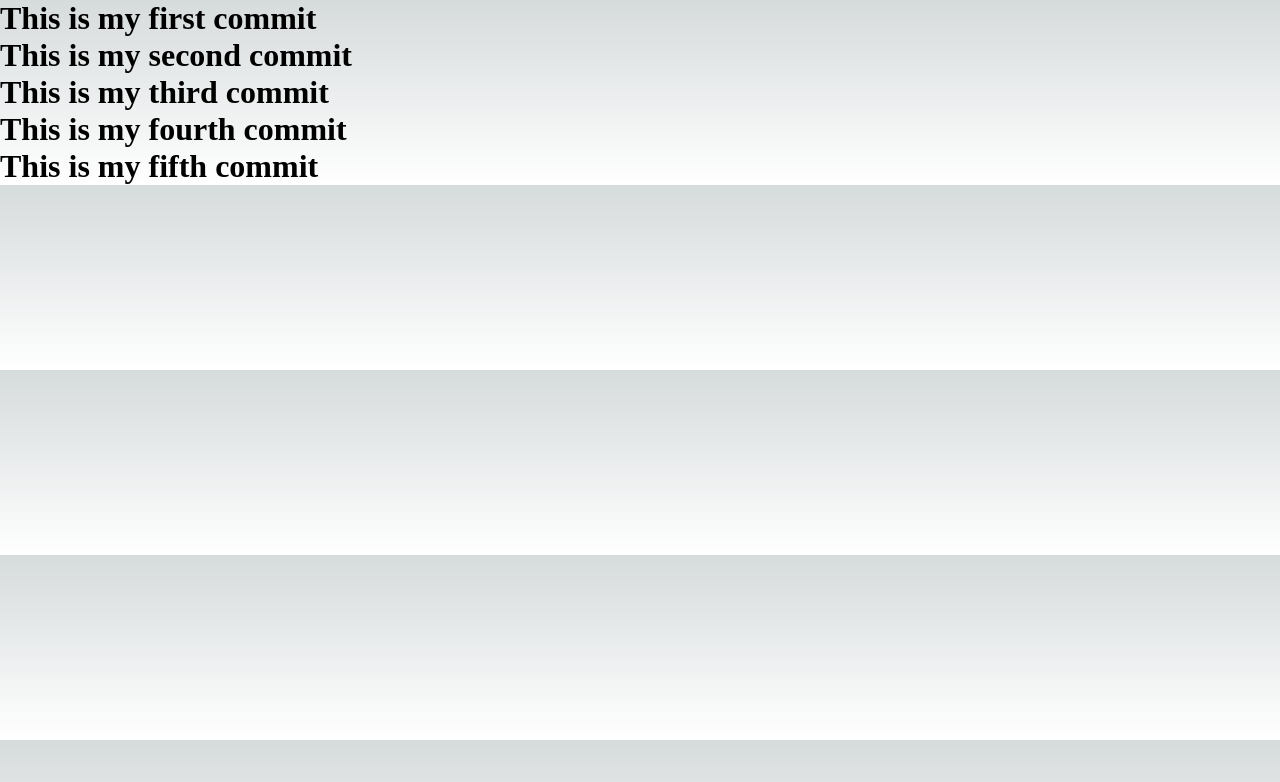
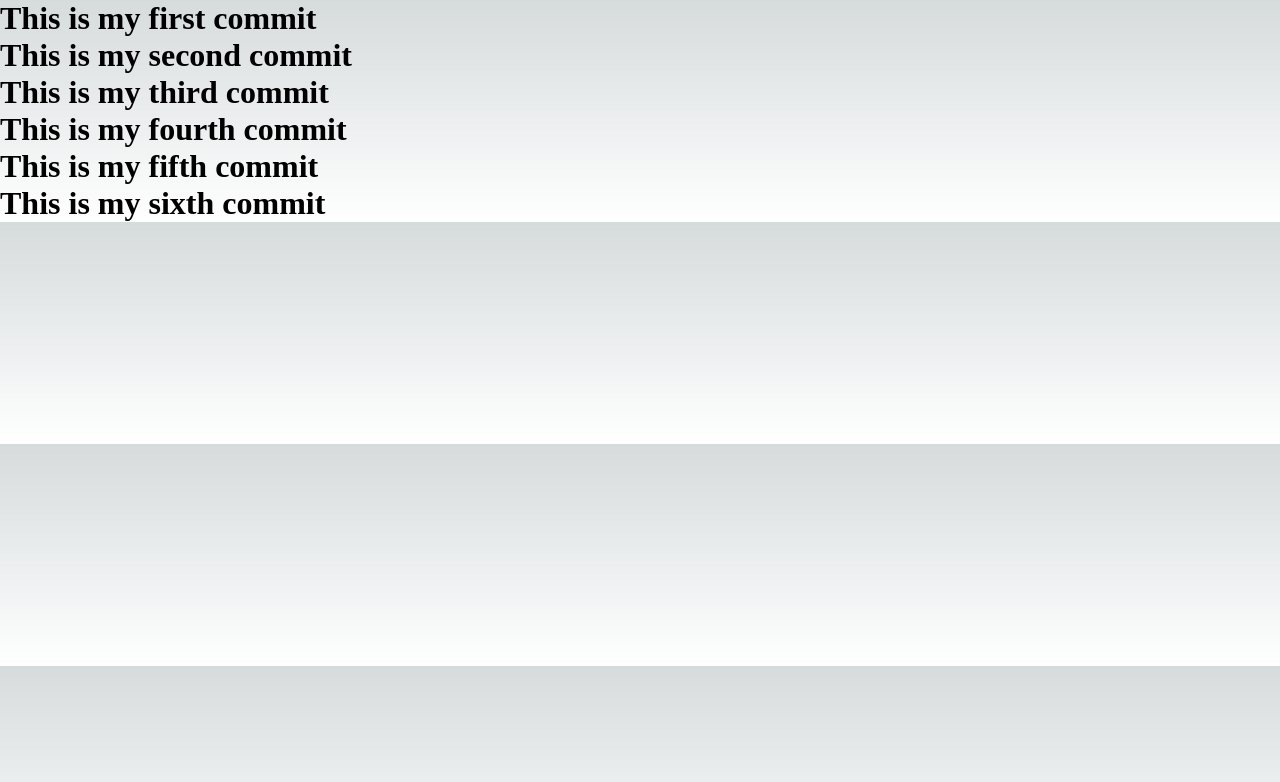
Before and after one commit to gbrunacci/sample-app, a Next.js app: page / in a window 1280 px wide. Shown: the top 782 px of the page. Built offline with nearby package versions, Linux system fonts and the light colour scheme.

Commit message:
feat: sisth

```diff
--- a/src/app/page.tsx
+++ b/src/app/page.tsx
@@ -6,6 +6,7 @@ export default function Home() {
       <h1>This is my third commit</h1>
       <h1>This is my fourth commit</h1>
       <h1>This is my fifth commit</h1>
+      <h1>This is my sixth commit</h1>
     </main>
   )
 }
```
